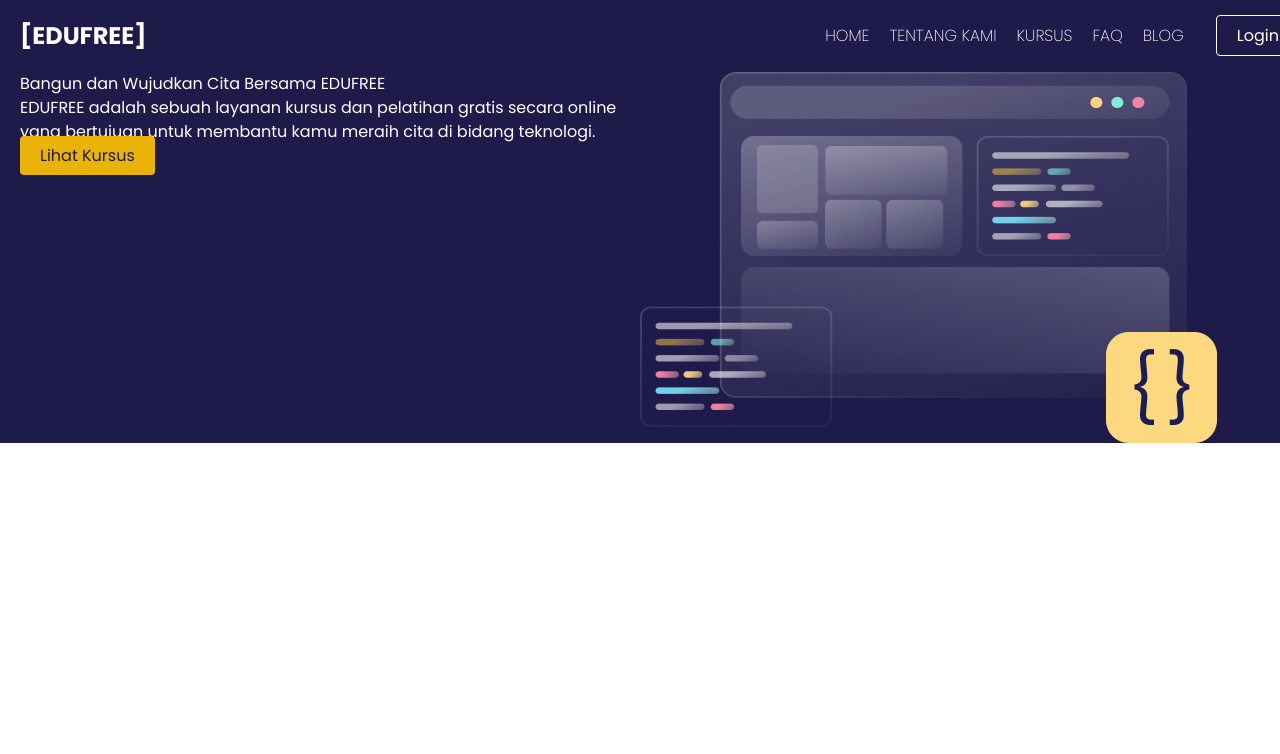
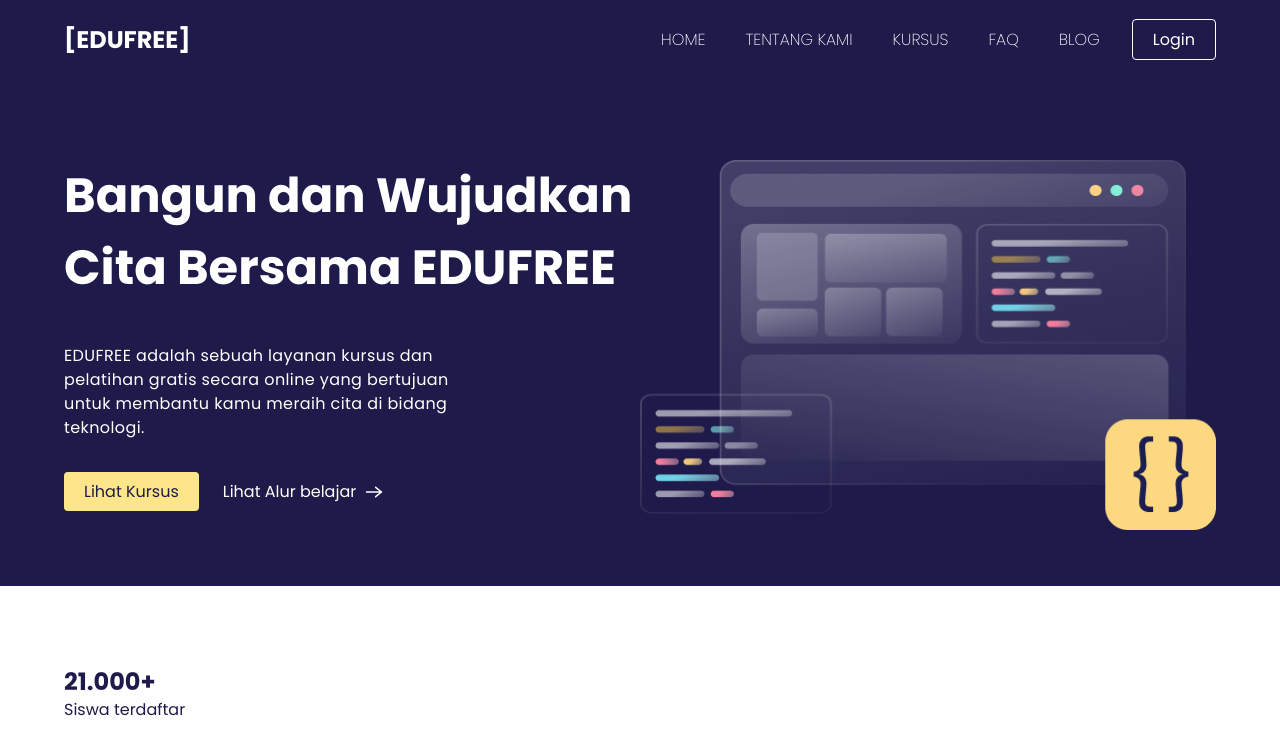
Before and after one commit to agustina12/EDUFREE-web, a Next.js app: page / in a window 1280 px wide. Shown: the top 754 px of the page. Built offline with nearby package versions, Linux system fonts and the light colour scheme.

Commit message:
finishing nav and hero section

```diff
--- a/src/app/components/Button.js
+++ b/src/app/components/Button.js
@@ -2,7 +2,7 @@ export default function Button({ className, children, variant }) {
   const addClassName = className ? `${className}` : "";
   const variants = {
     "outline-white": `border border-white text-white`,
-    "btn-yellow": `bg-yellow-500 text-indigo-950`,
+    "btn-yellow": `bg-amber-200 text-indigo-950`,
   };
 
   const pickedVariant = variants[variant];
@@ -11,7 +11,8 @@ export default function Button({ className, children, variant }) {
     <div className="">
       <a
         href="#"
-        className={`rounded py-2 px-5 text-base font-normal ${pickedVariant}${addClassName}`}>
+        className={`rounded py-2 px-5 text-base font-normal w-auto ${pickedVariant}${addClassName}`}
+      >
         {children}
       </a>
     </div>
--- a/src/app/components/Nav.js
+++ b/src/app/components/Nav.js
@@ -2,7 +2,7 @@ import NavItem from "./NavItem";
 export default function Nav() {
   return (
     <div className="px-8">
-      <ul className="flex justify-between space-x-5">
+      <ul className="flex justify-between space-x-10">
         <NavItem>home</NavItem>
         <NavItem>tentang kami</NavItem>
         <NavItem>kursus</NavItem>
--- /dev/null
+++ b/src/app/components/Paragraph.js
@@ -0,0 +1,10 @@
+export default function Paragraph({ children }) {
+  return (
+    <>
+      <p className="text-white font-normal text-base my-10 tracking-wide w-9/12">
+        EDUFREE adalah sebuah layanan kursus dan pelatihan gratis secara online
+        yang bertujuan untuk membantu kamu meraih cita di bidang teknologi.
+      </p>
+    </>
+  );
+}
--- a/src/app/page.js
+++ b/src/app/page.js
@@ -1,14 +1,16 @@
 import Nav from "./components/Nav";
 import Logo from "./components/Logo";
 import Button from "./components/Button";
+import Paragraph from "./components/Paragraph";
 import "../app/globals.css";
 
 export default function Home() {
   return (
     <>
-      <div className="w-screen">
+      <div className="w-screen ">
+        {/* navigation */}
         <div className=" bg-indigo-950">
-          <div className="container mx-5 flex items-center py-5 h-15">
+          <div className="mx-16 flex items-center py-5 h-20">
             <div className="w-2/5">
               <Logo />
             </div>
@@ -19,20 +21,37 @@ export default function Home() {
               </div>
             </div>
           </div>
-          <div className="flex mx-5">
-            <div className="w-3/6">
-              <h1 className="text-white">
+          <div className="flex mx-16 my-20">
+            <div className="w-3/6 ">
+              <h1 className="text-white text-5xl font-semibold leading-normal">
                 Bangun dan Wujudkan Cita Bersama EDUFREE
               </h1>
-              <p className="text-white">
-                EDUFREE adalah sebuah layanan kursus dan pelatihan gratis secara
-                online yang bertujuan untuk membantu kamu meraih cita di bidang
-                teknologi.
+              <Paragraph />
+              <div className="flex gap-6">
+                <Button variant="btn-yellow">Lihat Kursus</Button>
+                <div className="flex items-center gap-2">
+                  <a href="#" className="text-white text-base">
+                    Lihat Alur belajar
+                  </a>
+                  <img src="./arrow.svg" className="w-5 text-white" />
+                </div>
+              </div>
+            </div>
+            <div className="w-3/6 flex justify-center mb-14">
+              <img src="./hero.png" />
+            </div>
+          </div>
+        </div>
+        {/* brand logo*/}
+        <div className="mx-16 my-20">
+          <div className="flex">
+            <div className="">
+              <h4 className="text-2xl font-semibold text-indigo-950">
+                21.000+
+              </h4>
+              <p className="text-base text-indigo-950 font-normal">
+                Siswa terdaftar
               </p>
-              <Button variant="btn-yellow">Lihat Kursus</Button>
-            </div>
-            <div className="w-3/6">
-              <img src="./hero.png" />
             </div>
           </div>
         </div>
```
Also changed, not shown: public/arrow.svg (added), src/app/components/Text.js (added), 1 other file (tests, documents, lock files or other folders).
